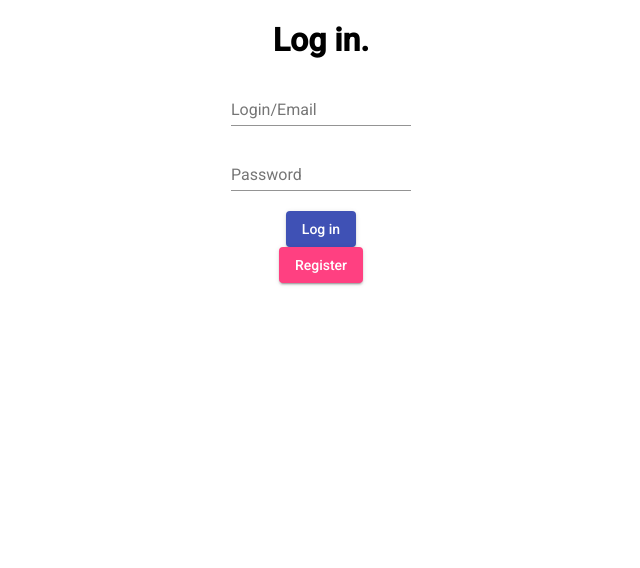
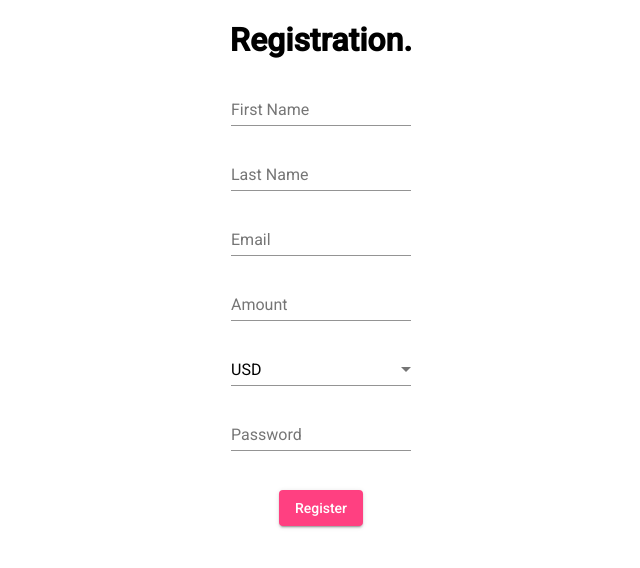
Before and after one commit to Gert10987/bank-client, an Angular app: page /registration in a window 1280 px wide. Before the commit this address led to /login. Shown: the top 568 px of the page, without its empty margins (319-959 px from the left). Built offline with nearby package versions, Linux system fonts and the light colour scheme.

Commit message:
Added simple registration form

```diff
--- a/src/app/shell/shell.component.ts
+++ b/src/app/shell/shell.component.ts
@@ -15,9 +15,9 @@ export class ShellComponent implements OnInit {
     router.events.subscribe((event: Event) => {
 
       if (event instanceof NavigationEnd) {
-        if (!event.url.includes('login')) {
-          this.router.navigate(['login']);
-        }
+        // if (event.url.includes('registration')) {
+        //   // this.router.navigate(['login']);
+        // }
       }
     });
   }
--- a/src/app/user/login/login.component.html
+++ b/src/app/user/login/login.component.html
@@ -12,8 +12,8 @@
         <input type="password" matInput placeholder="Password">
       </mat-form-field>
     </form>
-    <button mat-raised-button color="primary">Log in</button>
+    <a mat-raised-button routerLink="" color="primary">Log in</a>
     <br>
-    <button mat-raised-button color="accent">Register</button>
+    <a mat-raised-button routerLink="/registration" color="accent">Register</a>
   </div>
 </div>
--- /dev/null
+++ b/src/app/user/registration/model/deserializable.model.ts
@@ -0,0 +1,3 @@
+export interface Deserializable {
+  deserialize(input: any): this;
+}
--- a/src/app/user/registration/registration.component.html
+++ b/src/app/user/registration/registration.component.html
@@ -1,3 +1,42 @@
-<p>
-  registration works!
-</p>
+<div class="ui-g" style="text-align:center">
+  <div class="ui-g-12"><h1>Registration.</h1></div>
+  <div class="ui-g-12">
+
+    <form class="registration-form">
+      <mat-form-field class="example-full-width">
+        <input matInput placeholder="First Name">
+      </mat-form-field>
+      <br>
+
+      <mat-form-field class="example-full-width">
+        <input matInput placeholder="Last Name">
+      </mat-form-field>
+      <br>
+
+      <mat-form-field class="example-full-width">
+        <input matInput placeholder="Email">
+      </mat-form-field>
+      <br>
+
+      <mat-form-field class="example-full-width">
+        <input type="number" matInput placeholder="Amount">
+      </mat-form-field>
+      <br>
+
+      <mat-form-field>
+        <select matNativeControl required>
+          <option value="USD">USD</option>
+          <option value="EUR">EUR</option>
+          <option value="PLN">PLN</option>
+        </select>
+      </mat-form-field>
+      <br>
+
+      <mat-form-field class="example-full-width">
+        <input type="password" matInput placeholder="Password">
+      </mat-form-field>
+    </form>
+    <br>
+    <a mat-raised-button color="accent">Register</a>
+  </div>
+</div>
```
Also changed, not shown: src/app/app.module.ts (+6 -1 lines), src/app/user/registration/model/email.ts (added, +12 -0 lines), src/app/user/registration/model/money.ts (added, +13 -0 lines), src/app/user/registration/model/name.ts (added, +13 -0 lines), src/app/user/registration/model/password.ts (added, +12 -0 lines), src/app/user/registration/model/registration-data.ts (added, +15 -0 lines).
